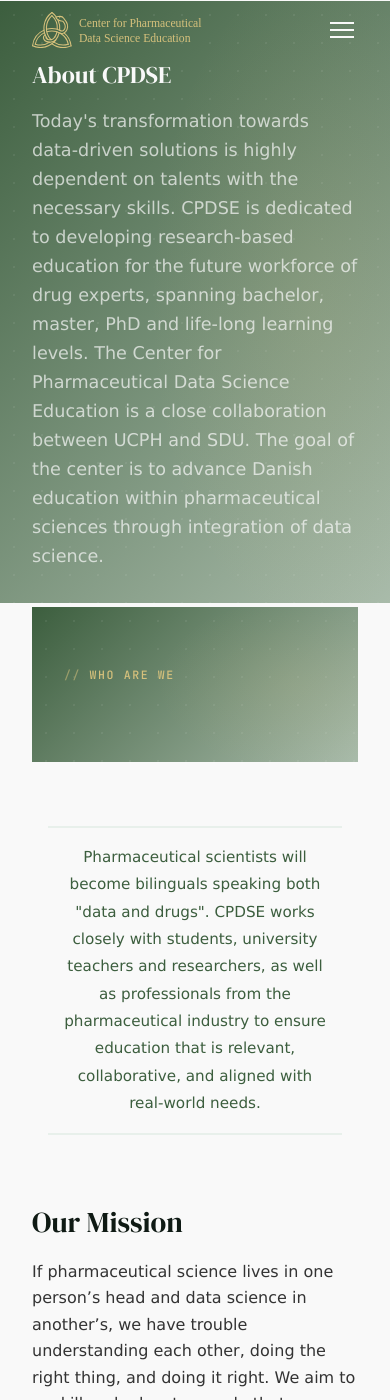
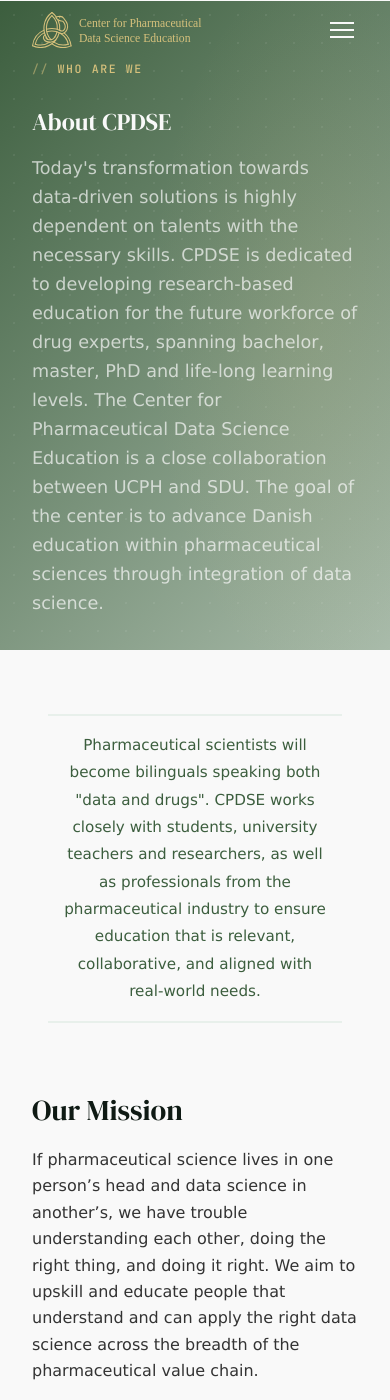
Before and after one commit to CPDSE/PagesCMS, a Jekyll site: the page built from about.md, in a window 390 px wide and 1400 px high. Built offline with Jekyll 4.4.1, drawn with Linux system fonts in a browser that asks for light colours.

Commit message:
style subpage headers

```diff
--- a/_layouts/page.html
+++ b/_layouts/page.html
@@ -4,6 +4,7 @@
 
 <header class="page-hero">
   <div class="container">
+    {% if page.hero_label %}<span class="hero-label">{{ page.hero_label }}</span>{% endif %}
     <h1>{{ page.title }}</h1>
     {% if page.description %}<p>{{ page.description }}</p>{% endif %}
   </div>
--- a/about.md
+++ b/about.md
@@ -1,17 +1,10 @@
 ---
 layout: page
 title: About CPDSE
+hero_label: Who are we
 description: Today's transformation towards data-driven solutions is highly dependent on talents with the necessary skills. CPDSE is dedicated to developing research-based education for the future workforce of drug experts, spanning bachelor, master, PhD and life-long learning levels. The Center for Pharmaceutical Data Science Education is a close collaboration between UCPH and SDU. The goal of the center is to advance Danish education within pharmaceutical sciences through integration of data science.
 permalink: /about/
 ---
-
-<section class="section section-circles about-banner-section">
-  <div class="container">
-    <div class="about-banner-inner fade-in">
-      <span class="hero-label">Who are we</span>
-    </div>
-  </div>
-</section>
 
 <div class="about-secondary">
 <p>Pharmaceutical scientists will become bilinguals speaking both "data and drugs". CPDSE works closely with students, university teachers and researchers, as well as professionals from the pharmaceutical industry to ensure education that is relevant, collaborative, and aligned with real-world needs.</p>
--- a/assets/css/main.css
+++ b/assets/css/main.css
@@ -2066,42 +2066,6 @@
 
 /* ─── ABOUT PAGE ──────────────────────────────────────────── */
 
-/* About Banner - Inherits section-circles styling */
-.about-banner-section {
-  padding: calc(var(--space-lg) + 20px) 0;
-  margin: -60px 0 0 0;
-  margin-top: -60px;
-}
-
-.about-banner-inner {
-  max-width: 900px;
-  position: relative;
-  z-index: 2;
-}
-
-.about-banner-title {
-  font-family: var(--font-display);
-  font-size: clamp(2rem, 4vw, 3.2rem);
-  font-weight: 400;
-  line-height: 1.15;
-  margin-bottom: 1.5rem;
-  color: var(--accent);
-  letter-spacing: -0.01em;
-}
-
-.about-banner-content {
-  display: flex;
-  flex-direction: column;
-  gap: 1rem;
-}
-
-.about-banner-content p {
-  font-size: 1.05rem;
-  line-height: 1.8;
-  color: rgba(249,249,249,0.9);
-  font-weight: 400;
-}
-
 .about-secondary {
   max-width: 900px;
   margin: var(--space-lg) auto;
@@ -2257,19 +2221,6 @@
 
 /* Responsive About Page */
 @media (max-width: 900px) {
-  .about-banner-section {
-    padding: calc(var(--space-lg) + 10px) 0;
-  }
-
-  .about-banner-title {
-    font-size: clamp(1.6rem, 3.5vw, 2.8rem);
-    margin-bottom: 1.2rem;
-  }
-
-  .about-banner-content p {
-    font-size: 1rem;
-  }
-
   .about-secondary p {
     font-size: 1rem;
     padding: var(--space-md) var(--space-sm);
@@ -2291,21 +2242,6 @@
 }
 
 @media (max-width: 640px) {
-  .about-banner-section {
-    padding: calc(var(--space-lg) - 10px) 0;
-    margin-top: -60px;
-  }
-
-  .about-banner-title {
-    font-size: 1.5rem;
-    margin-bottom: 1rem;
-  }
-
-  .about-banner-content p {
-    font-size: 0.95rem;
-    line-height: 1.7;
-  }
-
   .about-secondary {
     padding: 0 var(--space-sm);
   }
```
